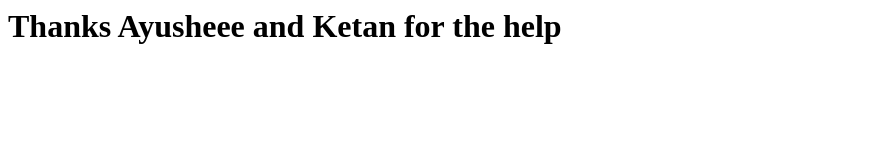
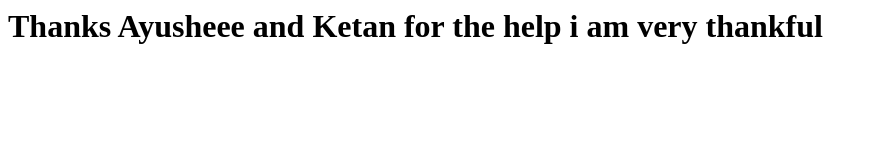
Before and after one commit to kakadeabhi3000-rgb/stat1, a plain HTML site: page index.html in a window 1280 px wide. Shown: the whole page, without its empty margins (0-878 px from the left). Drawn offline with Linux system fonts and the light colour scheme.

Commit message:
Update index.html

```diff
--- a/index.html
+++ b/index.html
@@ -1 +1 @@
-<h1>Thanks Ayusheee and Ketan for the help</h1>
+<h1>Thanks Ayusheee and Ketan for the help i am very thankful </h1>
```
